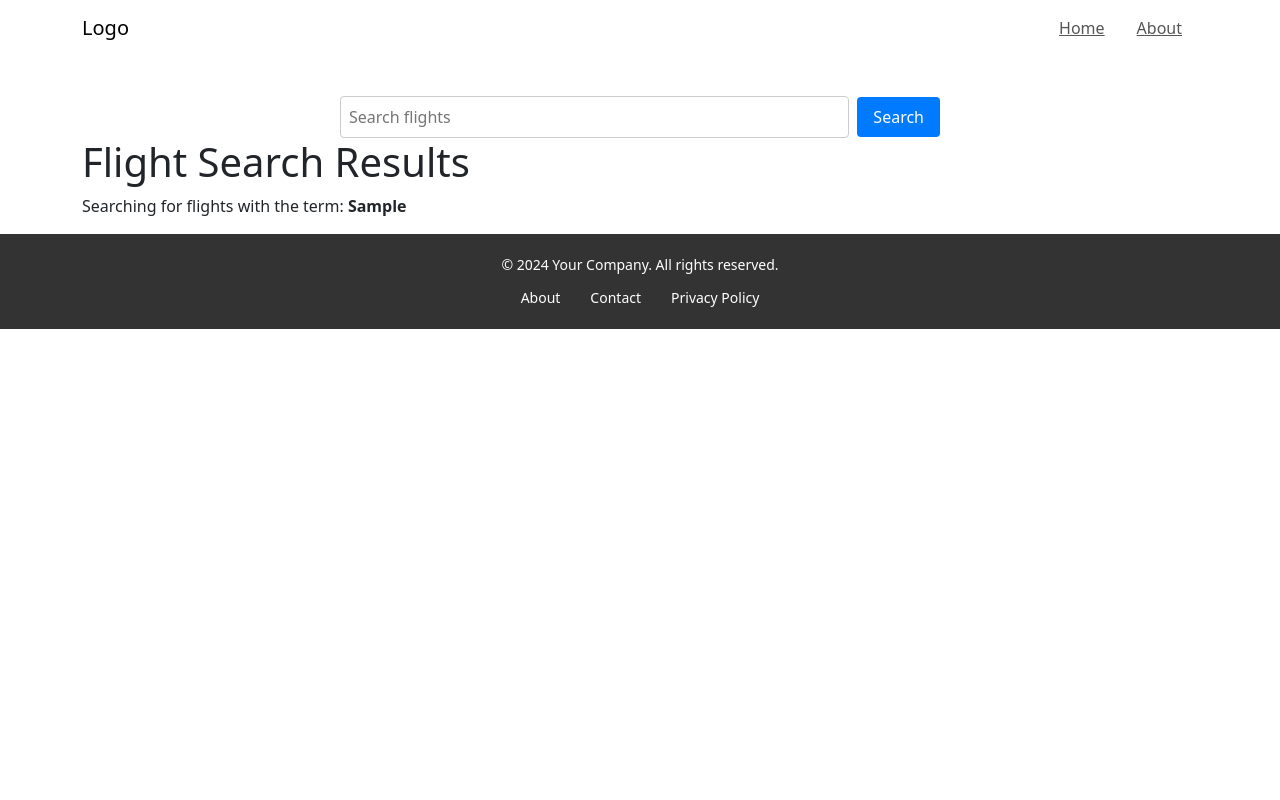
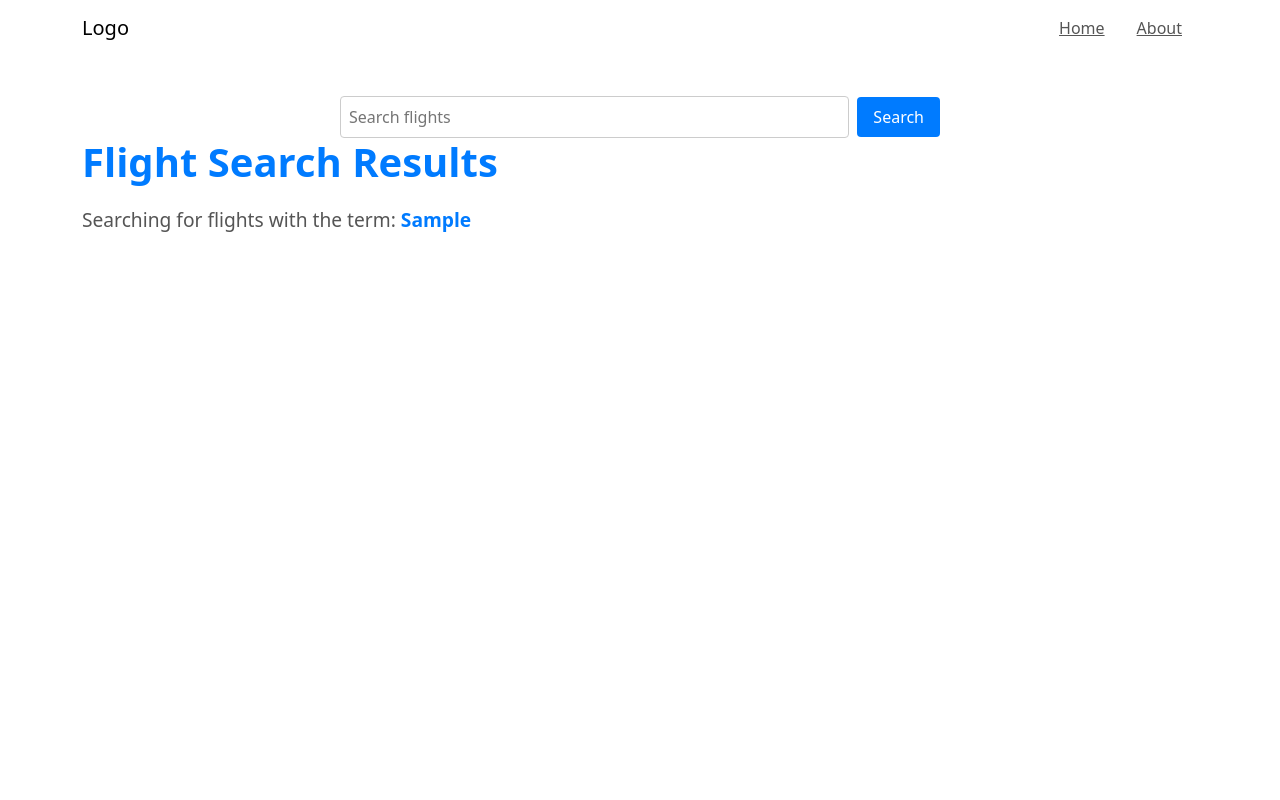
Before and after one commit to lshv04/reactquery-21, a React (Vite) app: page /flight in a window 1280 px wide. Both pictures are taken after typing "Sample" into the empty fields and a click on the button "Search". Shown: the top 800 px of the page. Built offline with nearby package versions, Linux system fonts and the light colour scheme.

Commit message:
criado css modular para pagina flight, alem de instalar axios e reactquery

```diff
--- a/package.json
+++ b/package.json
@@ -10,6 +10,7 @@
     "preview": "vite preview"
   },
   "dependencies": {
+    "@tanstack/react-query": "^5.62.7",
     "bootstrap": "^5.3.3",
     "bootstrap-icons": "^1.11.3",
     "react": "^19.0.0",
@@ -19,14 +20,18 @@
   },
   "devDependencies": {
     "@eslint/js": "^9.15.0",
+    "@types/axios": "^0.9.36",
     "@types/react": "^18.3.12",
     "@types/react-dom": "^18.3.1",
     "@types/react-router-dom": "^5.3.3",
     "@vitejs/plugin-react": "^4.3.4",
+    "axios": "^1.7.9",
     "eslint": "^9.15.0",
     "eslint-plugin-react-hooks": "^5.0.0",
     "eslint-plugin-react-refresh": "^0.4.14",
     "globals": "^15.12.0",
+    "install": "^0.13.0",
+    "npm": "^11.0.0",
     "typescript": "~5.6.2",
     "typescript-eslint": "^8.15.0",
     "vite": "^6.0.1"
--- a/src/main.tsx
+++ b/src/main.tsx
@@ -1,13 +1,20 @@
 import 'bootstrap-icons/font/bootstrap-icons.css';
 import 'bootstrap/dist/css/bootstrap.min.css';
 import 'bootstrap/dist/js/bootstrap.bundle.min.js';
-import { StrictMode } from 'react'
-import { createRoot } from 'react-dom/client'
-import './index.css'
-import App from './App.tsx'
+import { StrictMode } from 'react';
+import { createRoot } from 'react-dom/client';
+import { QueryClient, QueryClientProvider } from '@tanstack/react-query';
+import './index.css';
+import App from './App.tsx';
+
+// Criação do QueryClient
+const queryClient = new QueryClient();
 
 createRoot(document.getElementById('root')!).render(
   <StrictMode>
-    <App />
+    {/* Provedor do React Query */}
+    <QueryClientProvider client={queryClient}>
+      <App />
+    </QueryClientProvider>
   </StrictMode>,
-)
+);
--- a/src/pages/About.module.css
+++ b/src/pages/About.module.css
@@ -14,7 +14,5 @@
 .description {
   font-size: 1.2rem;
   color: #555;
-
-
   margin-bottom: 15px;
 }
--- /dev/null
+++ b/src/pages/Flight.module.css
@@ -0,0 +1,24 @@
+/* src/pages/Flight.module.css */
+
+.flight {
+   height: 100vh;
+  }
+
+  .title {
+    font-size: 2.5rem;
+    font-weight: bold;
+    color: #007bff;
+    margin-bottom: 20px;
+  }
+
+  .description {
+    font-size: 1.2rem;
+    color: #555;
+
+    margin-bottom: 15px;
+  }
+
+  .highlight {
+    color: #007bff;
+    font-weight: bold;
+  }
--- a/src/pages/Flight.tsx
+++ b/src/pages/Flight.tsx
@@ -2,6 +2,7 @@
 
 import React from 'react';
 import { useLocation } from 'react-router-dom';
+import styles from './Flight.module.css'; // Importando o CSS modular
 
 const Flight: React.FC = () => {
   const { search } = useLocation(); // Obtém a string de consulta da URL
@@ -9,12 +10,14 @@ const Flight: React.FC = () => {
   const searchTerm = queryParams.get('search'); // Obtém o valor de "search" da query string
 
   return (
-    <div>
-      <h1>Flight Search Results</h1>
+    <div className={styles.flight}>
+      <h1 className={styles.title}>Flight Search Results</h1>
       {searchTerm ? (
-        <p>Searching for flights with the term: <strong>{searchTerm}</strong></p>
+        <p className={styles.description}>
+          Searching for flights with the term: <strong className={styles.highlight}>{searchTerm}</strong>
+        </p>
       ) : (
-        <p>No search term provided.</p>
+        <p className={styles.description}>No search term provided.</p>
       )}
     </div>
   );
```
Also changed, not shown: src/AxiosCalls/AxiosConfig.tsx (added, +15 -0 lines), 1 other file (tests, documents, lock files or other folders). Lines whose indentation alone changed are shown as unchanged.
